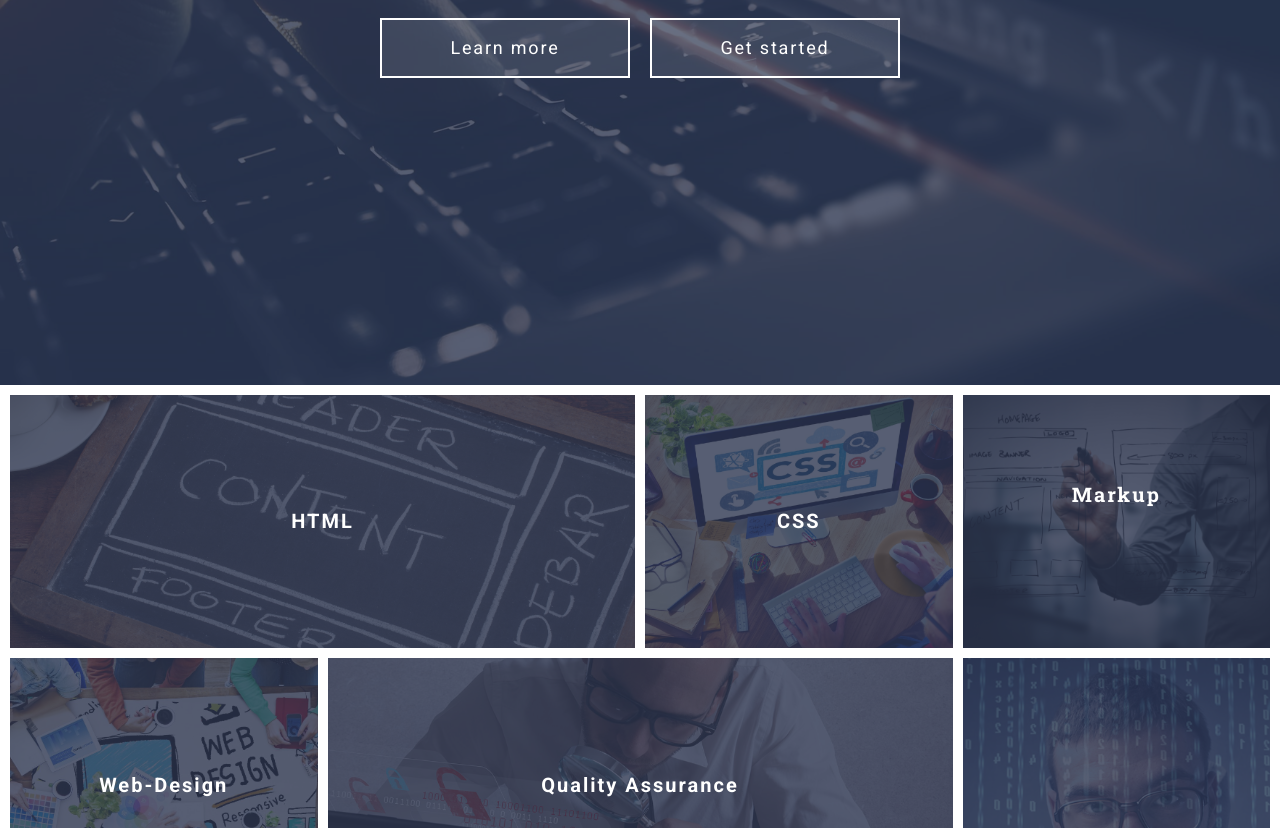
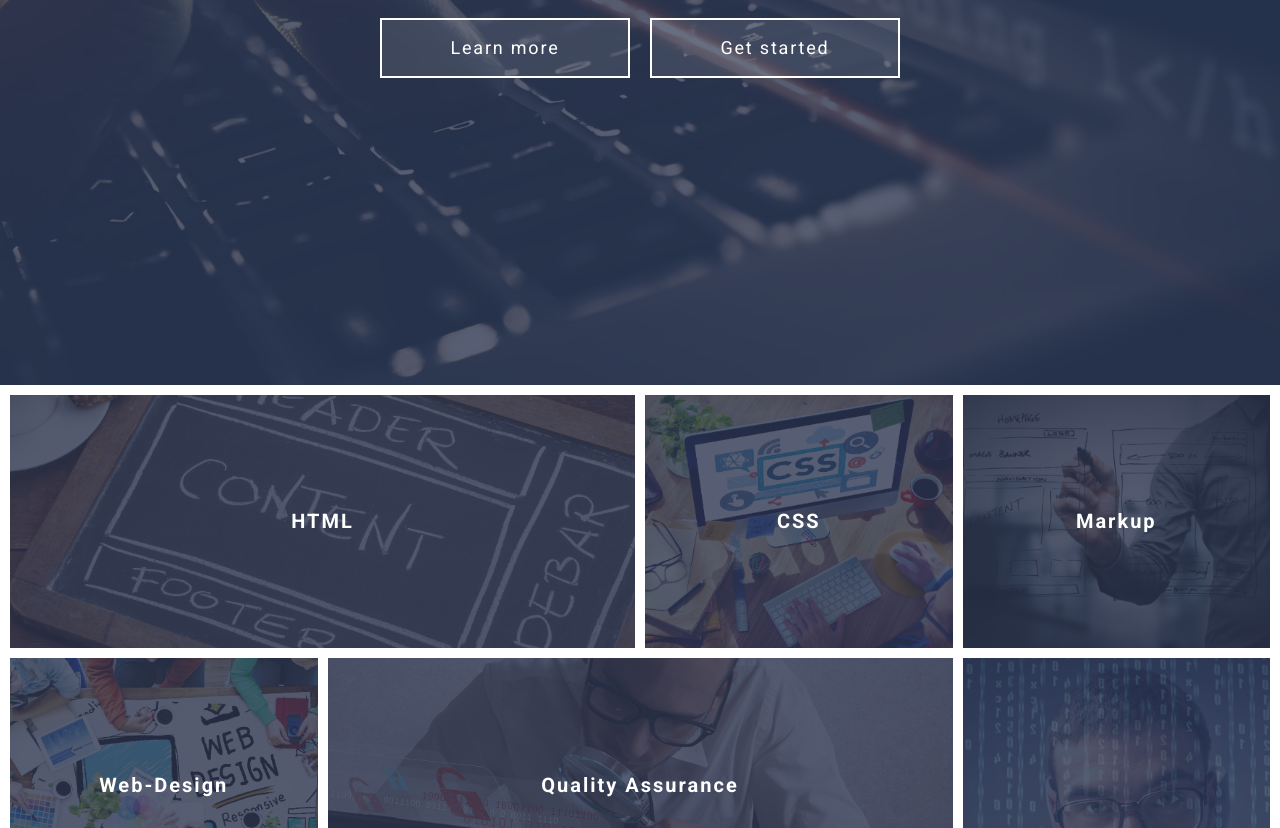
Before and after one commit to sashacravcenco/grid_template, a website: page index.html in a window 1280 px wide. Shown: the part 415-1243 px from the top of the page. Drawn offline with Linux system fonts and the light colour scheme.

Commit message:
fixed headers

```diff
--- a/index.html
+++ b/index.html
@@ -75,9 +75,9 @@
                 <article class="skill-item">
                     <div class="skill-item__overlay" style="background-color: #2d3651; opacity: 0.8;"></div>
                     <div class="skill-item__image" style="background-image:url(assets/img/img-markup.png);"></div>
-                    <h2 class="skill-item__title">
+                    <h3 class="skill-item__title">
                         <a class="skill-item__link" href="#">Markup</a>
-                    </h2>
+                    </h3>
                 </article>
                 <article class="skill-item">
                     <div class="skill-item__overlay" style="background-color: #2d3651; opacity: 0.8;"></div>
```
